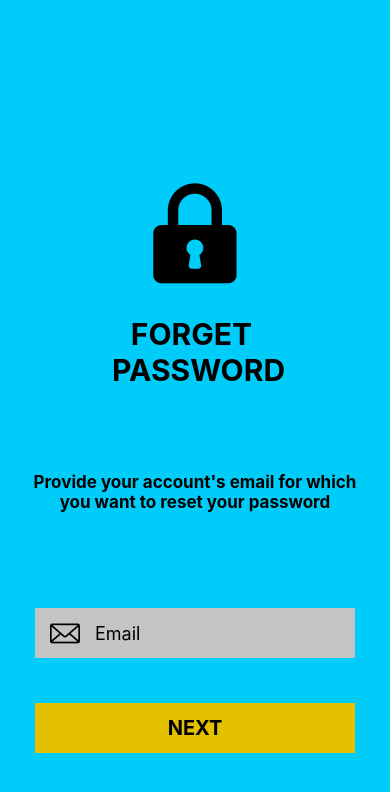
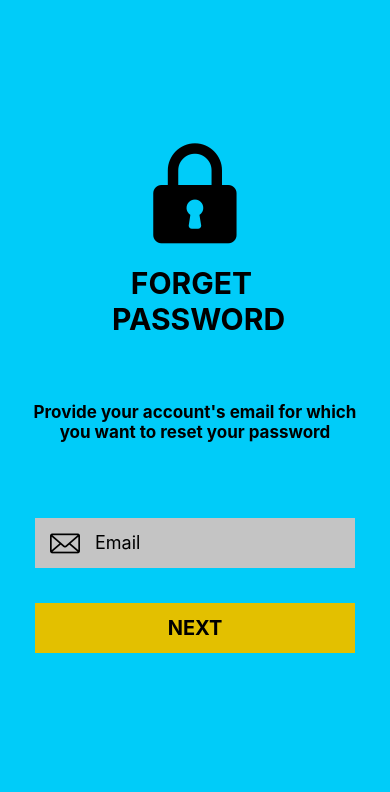
Before and after one commit to MrNguyen202/21080071_NguyenThanhThuan_ReactNative_T6_1_3, a React Native app in the folder Week3_Ngay06_09_2024/: screen / in a window 390 px wide. Shown: the top 792 px of the page. Built offline with nearby package versions, Linux system fonts and the light colour scheme.

Commit message:
sua flex cho view chua button next thanh 2

```diff
--- a/Week3_Ngay06_09_2024/App.js
+++ b/Week3_Ngay06_09_2024/App.js
@@ -85,7 +85,7 @@ export default function App() {
 
       <View
         style={{
-          flex: 1,
+          flex: 2,
           alignItems: 'center',
         }}>
         <TouchableOpacity style={{
```
